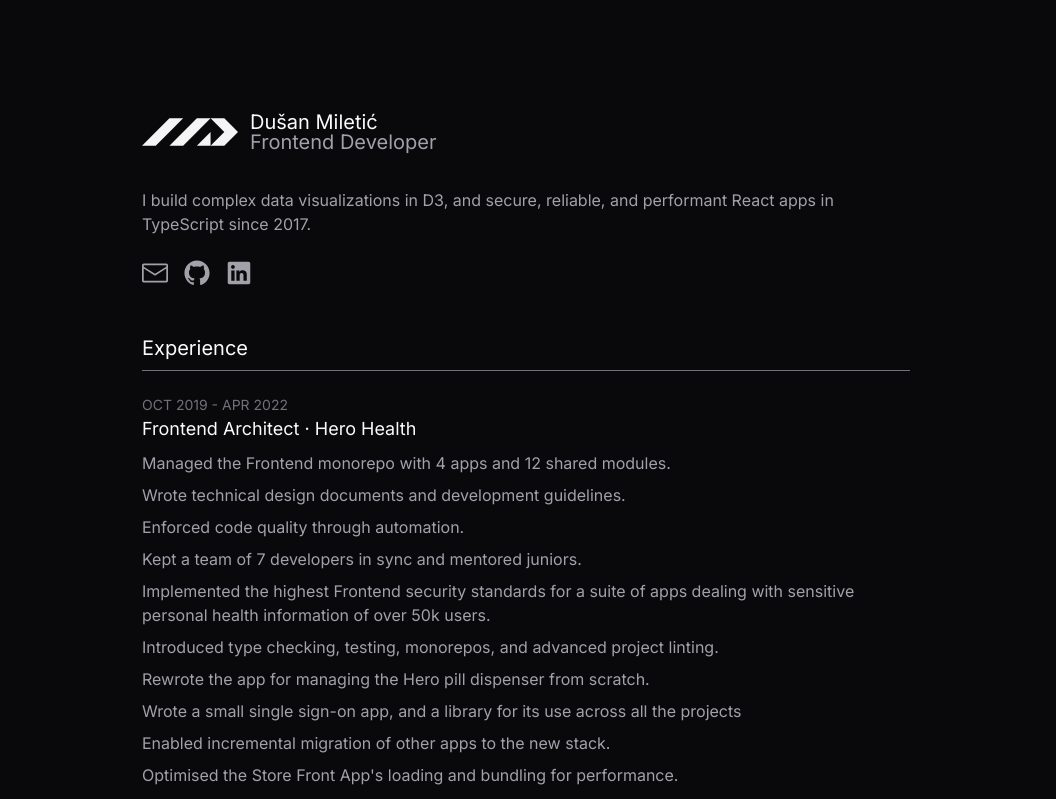
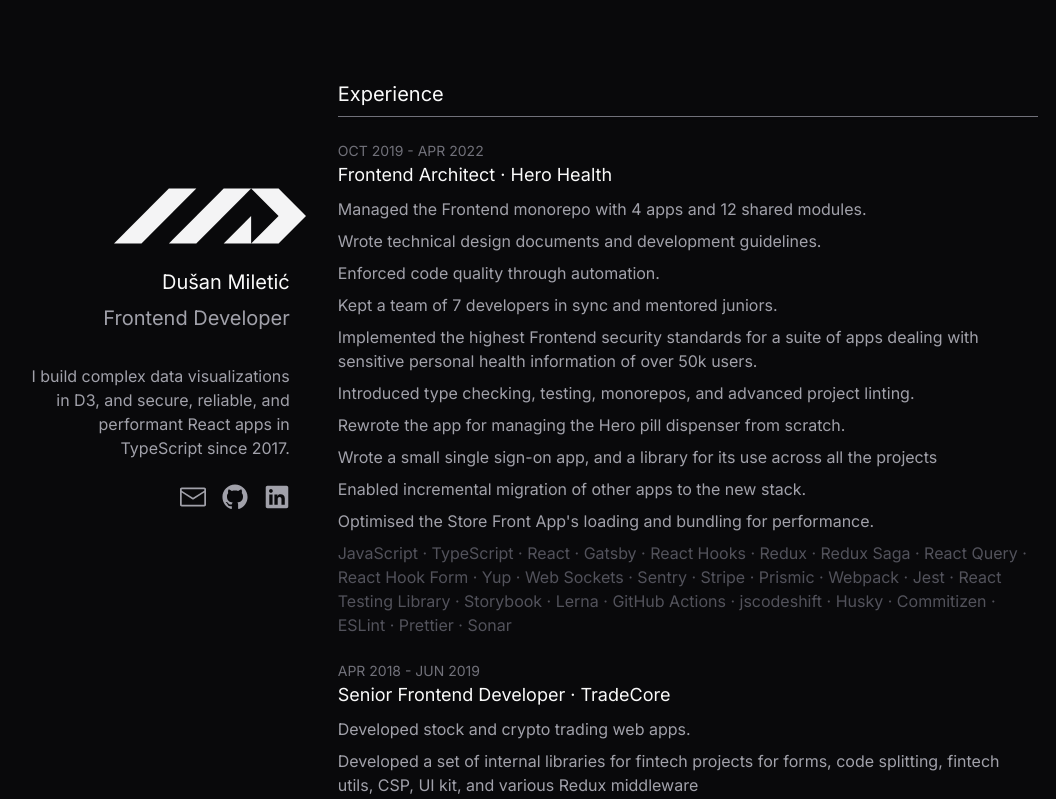
Before and after one commit to miletich/miletich, a Next.js app in the folder apps/web/: page / in a window 1280 px wide. Shown: the top 799 px of the page, without its empty margins (114-1170 px from the left). Built offline with nearby package versions, Linux system fonts and the light colour scheme.

Commit message:
feat(web): large screen styles

```diff
--- a/apps/web/app/layout.tsx
+++ b/apps/web/app/layout.tsx
@@ -18,7 +18,12 @@
   return (
     <html lang="en">
       <body className={`${inter.className} bg-zinc-950 text-zinc-400`}>
-        <div className="mx-6 mt-16 md:max-w-2xl md:mx-auto md:mt-24 lg:max-w-3xl lg:mt-28 ">
+        <div
+          className="mx-6 mt-16
+          md:max-w-2xl md:mx-auto md:mt-24
+          lg:max-w-3xl lg:mt-28
+          xl:flex xl:justify-between xl:gap-12 xl:max-w-5xl xl:mt-0"
+        >
           {children}
         </div>
       </body>
--- a/apps/web/app/page.tsx
+++ b/apps/web/app/page.tsx
@@ -7,7 +7,7 @@
   return (
     <>
       <Header />
-      <div>
+      <div className="xl:mt-20">
         <main>
           <Experience />
           <Skills />
--- a/apps/web/app/sections/Header.tsx
+++ b/apps/web/app/sections/Header.tsx
@@ -14,12 +14,21 @@
 
 export default function Header(): JSX.Element {
   return (
-    <header>
-      <div className="flex mb-9">
-        <Logo className="fill-zinc-100 w-24 h-10 mr-3" />
+    <header className="xl:sticky xl:top-0 xl:flex xl:flex-col xl:h-screen xl:pt-20 xl:text-right">
+      <div
+        className="flex mb-9
+        xl:flex-col"
+      >
+        <Logo
+          className="fill-zinc-100 w-24 h-10 mr-3
+          xl:ml-auto xl:w-48 xl:h-20 xl:-mr-4 xl:mt-24 xl:mb-4"
+        />
         <div>
-          <H1 className="leading-5">Dušan Miletić</H1>
-          <H2 className="[&&]:mb-0 [&&]:text-zinc-400 leading-5">
+          <H1 className="leading-5 xl:mb-4">Dušan Miletić</H1>
+          <H2
+            className="[&&]:mb-0 [&&]:text-zinc-400 leading-5
+            xl:mb-2"
+          >
             Frontend Developer
           </H2>
         </div>
@@ -29,7 +38,10 @@
           I build complex data visualizations in D3, and secure, reliable, and
           performant React apps in TypeScript since 2017.
         </P>
-        <div className="flex gap-4 mt-6 mb-2">
+        <div
+          className="flex gap-4 mt-6 mb-2
+          xl:float-right"
+        >
           <A href="mailto:d@miletich.cc" title="email">
             <EnvelopeClosedIcon width={iconSize} height={iconSize} />
           </A>
```
